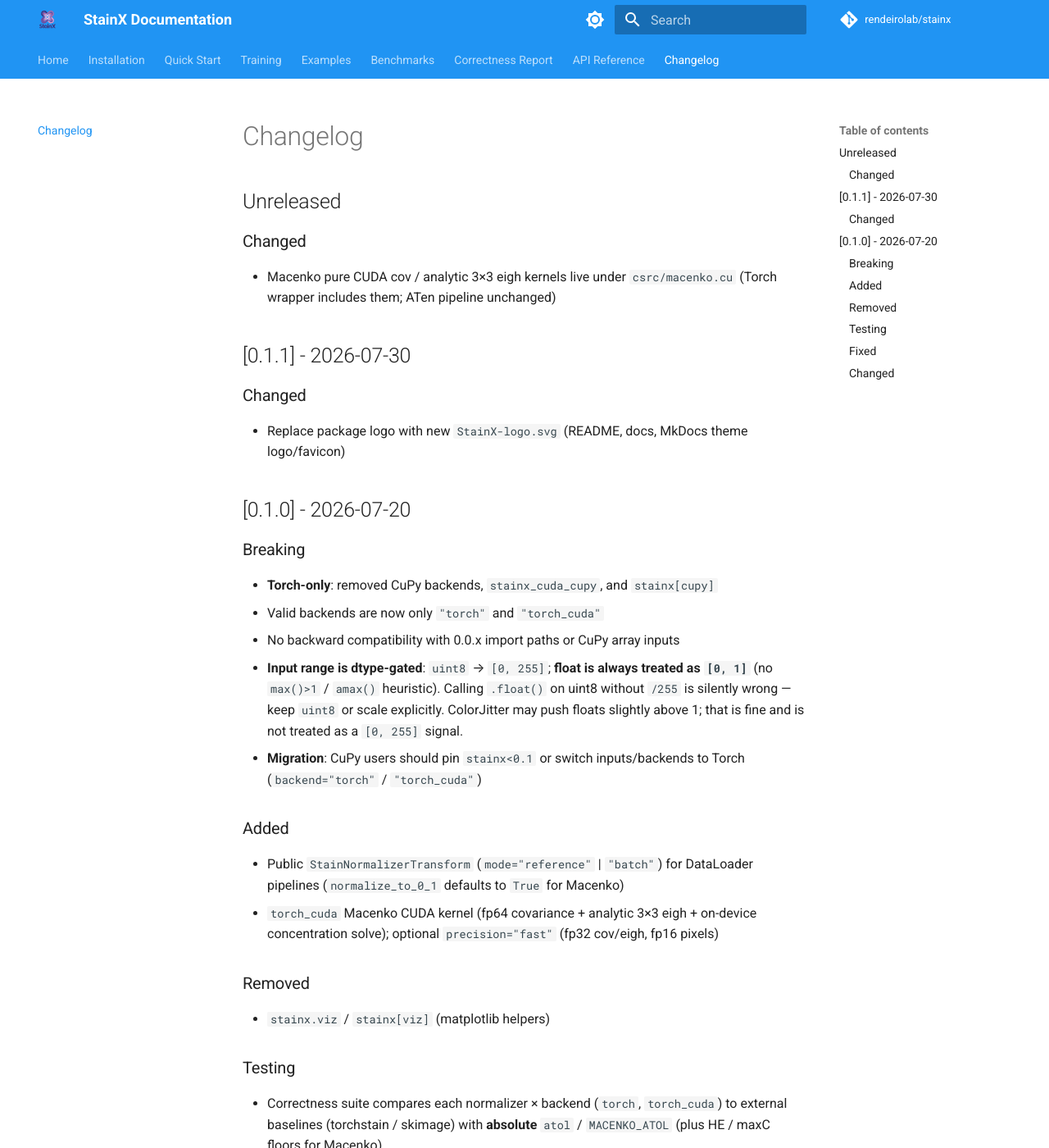
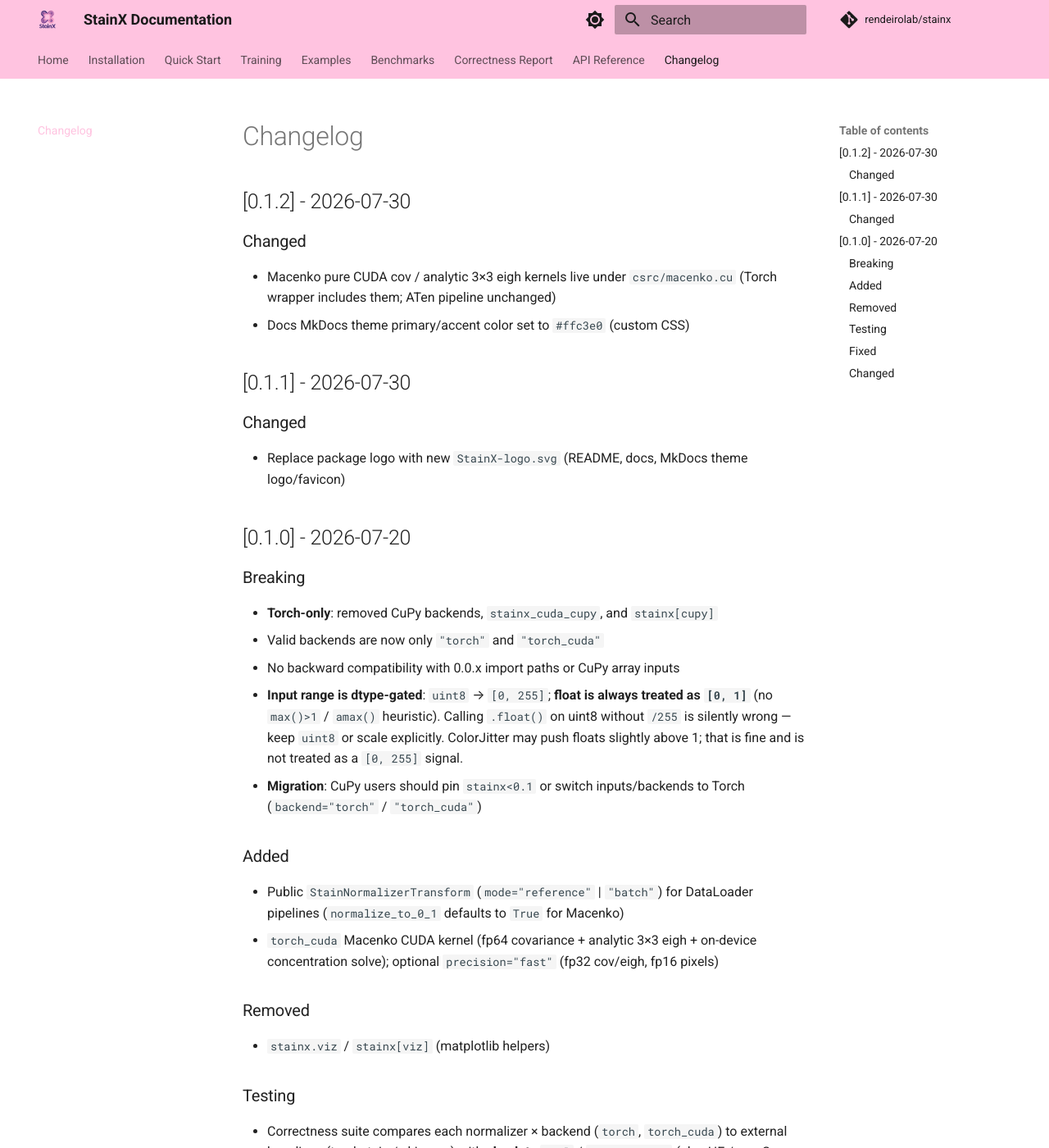
Before and after one commit to rendeirolab/stainx, an MkDocs documentation site: the page built from docs/changelog.md, in a window 1280 px wide and 1400 px high. Shown: the whole window at 82% size. Built offline with MkDocs 1.6.1 and Material for MkDocs 9.7.7, drawn with Linux system fonts in a browser that asks for light colours; comment, search, counter and statistics services are not loaded.

Commit message:
chore: bump to 0.1.2 and set docs theme to #ffc3e0

```diff
--- a/docs/changelog.md
+++ b/docs/changelog.md
@@ -1,10 +1,11 @@
 # Changelog
 
-## Unreleased
+## [0.1.2] - 2026-07-30
 
 ### Changed
 
 - Macenko pure CUDA cov / analytic 3×3 eigh kernels live under `csrc/macenko.cu` (Torch wrapper includes them; ATen pipeline unchanged)
+- Docs MkDocs theme primary/accent color set to `#ffc3e0` (custom CSS)
 
 ## [0.1.1] - 2026-07-30
 
--- /dev/null
+++ b/docs/stylesheets/extra.css
@@ -0,0 +1,14 @@
+/* Custom brand palette — soft pink instead of Material "blue" */
+:root > * {
+  --md-primary-fg-color: #ffc3e0;
+  --md-primary-fg-color--light: #ffe0ef;
+  --md-primary-fg-color--dark: #f59fc8;
+  /* Dark text on light primary surfaces for contrast */
+  --md-primary-bg-color: #1a1a1a;
+  --md-primary-bg-color--light: #1a1a1a;
+
+  --md-accent-fg-color: #ffc3e0;
+  --md-accent-fg-color--transparent: #ffc3e01a;
+  --md-accent-bg-color: #1a1a1a;
+  --md-accent-bg-color--light: #1a1a1a;
+}
--- a/mkdocs.yml
+++ b/mkdocs.yml
@@ -12,14 +12,14 @@ theme:
   favicon: assets/StainX-logo.svg
   palette:
     - scheme: default
-      primary: blue
-      accent: blue
+      primary: custom
+      accent: custom
       toggle:
         icon: material/brightness-7
         name: Switch to dark mode
     - scheme: slate
-      primary: blue
-      accent: blue
+      primary: custom
+      accent: custom
       toggle:
         icon: material/brightness-4
         name: Switch to light mode
@@ -68,6 +68,9 @@ nav:
       - Backend Overview: api/backends.md
   - Changelog: changelog.md
 
+extra_css:
+  - stylesheets/extra.css
+
 plugins:
   - search
   - mkdocstrings:
--- a/pyproject.toml
+++ b/pyproject.toml
@@ -10,7 +10,7 @@ build-backend = "setuptools.build_meta"
 
 [project]
 name = "stainx"
-version = "0.1.1"
+version = "0.1.2"
 description = "Torch-first stain normalization for histopathology images with batch processing, training transforms, and optional CUDA kernels."
 readme = "README.md"
 requires-python = ">=3.11"
--- a/src/stainx/__init__.py
+++ b/src/stainx/__init__.py
@@ -11,7 +11,7 @@ def _get_version() -> str:
     try:
         return version("stainx")
     except PackageNotFoundError:
-        return "0.1.1"
+        return "0.1.2"
 
 
 __version__ = _get_version()
--- a/src/stainx_cuda_torch/__init__.py
+++ b/src/stainx_cuda_torch/__init__.py
@@ -15,7 +15,7 @@ def _get_version():
     try:
         return version("stainx")
     except PackageNotFoundError:
-        return "0.1.1"
+        return "0.1.2"
 
 
 __version__ = _get_version()
```
